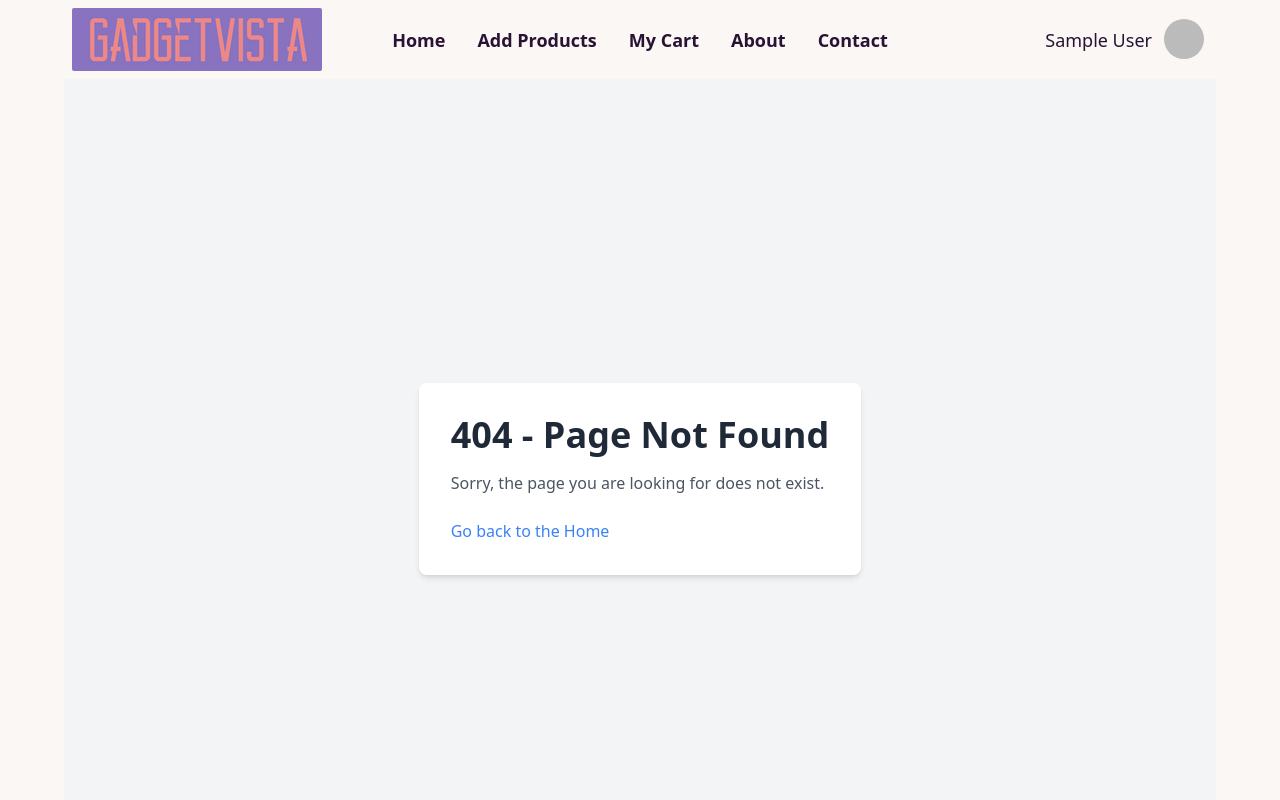
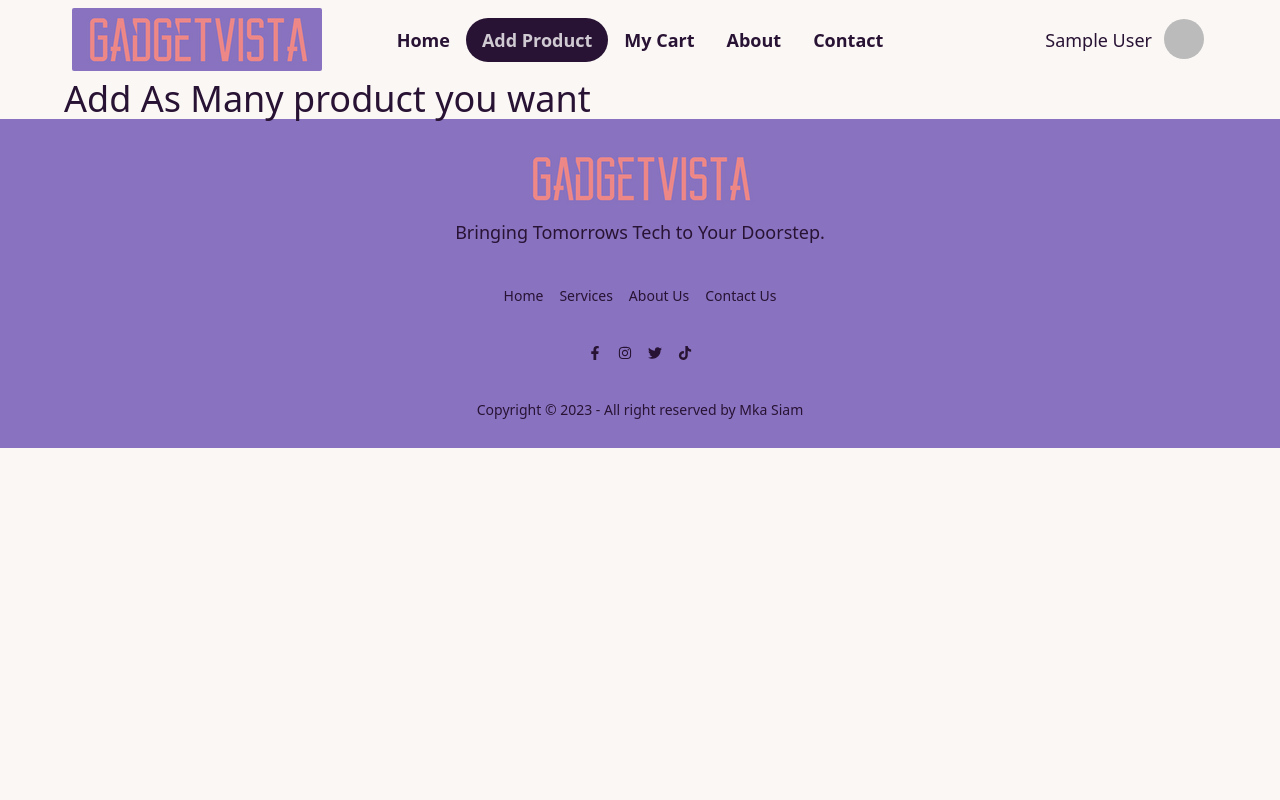
Before and after one commit to mkasiam/gadget-vista, a React (Vite) app: page /addProduct in a window 1280 px wide. Shown: the top 800 px of the page. Built offline with nearby package versions, Linux system fonts and the light colour scheme; no server answers; sample sign-in values are in the browser's storage.

Commit message:
add product and myCart pages added

```diff
--- a/src/components/Home/Navbar/Navbar.jsx
+++ b/src/components/Home/Navbar/Navbar.jsx
@@ -17,7 +17,7 @@ const Navbar = () => {
       {user && (
         <>
           <li>
-            <NavLink to="/addProducts">Add Products</NavLink>
+            <NavLink to="/addProduct">Add Product</NavLink>
           </li>
           <li>
             <NavLink to="/myCart">My Cart</NavLink>
--- /dev/null
+++ b/src/components/pages/AddProduct/AddProduct.jsx
@@ -0,0 +1,10 @@
+
+const AddProduct = () => {
+    return (
+        <div>
+            <h1 className="text-4xl">Add As Many product you want</h1>
+        </div>
+    );
+};
+
+export default AddProduct;
--- /dev/null
+++ b/src/components/pages/MyCart/MyCart.jsx
@@ -0,0 +1,9 @@
+const MyCart = () => {
+    return (
+        <div>
+            <h1 className="text-4xl">This is My cart</h1>
+        </div>
+    );
+};
+
+export default MyCart;
--- a/src/components/pages/PrivateRoute/PrivateRoute.jsx
+++ b/src/components/pages/PrivateRoute/PrivateRoute.jsx
@@ -12,7 +12,7 @@ const PrivateRoute = ({children}) => {
     if(user){
         return children;
     }
-    return <Navigate state={location.pathname} to="/signIn"></Navigate>
+    return <Navigate state={location?.pathname} to="/signIn"></Navigate>
 };
 PrivateRoute.propTypes = {
     children:PropTypes.node,
```
Also changed, not shown: src/main.jsx (+10 -0 lines).
